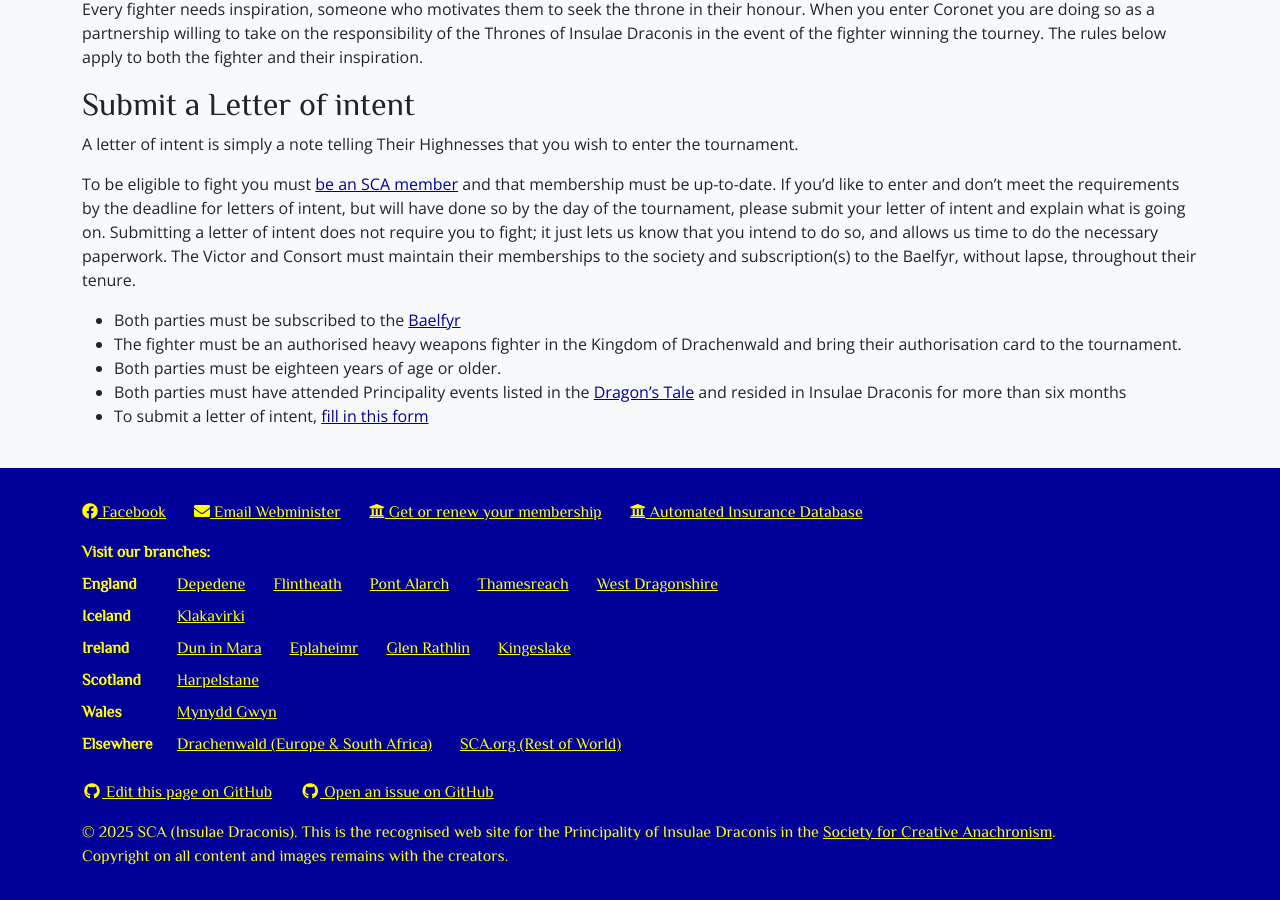
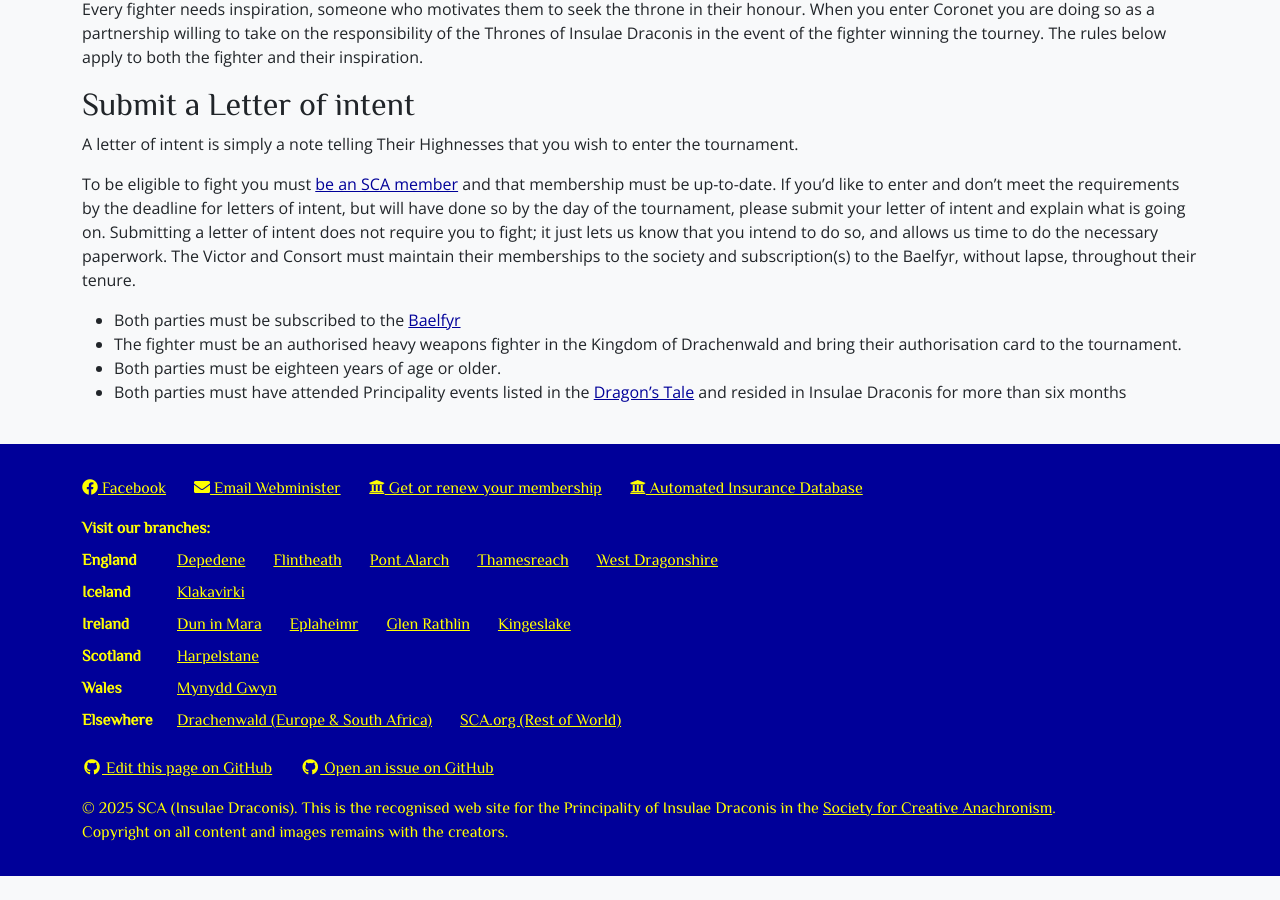
Before and after one commit to drachenwald/insulae-draconis, a Jekyll site: the page built from coronet/coronet-tourney.md, in a window 1280 px wide and 900 px high, scrolled down 738 px. Built offline with Jekyll 4.4.1, drawn with Linux system fonts in a browser that asks for light colours; comment, search, counter and statistics services are not loaded; after the commit the page ends 1614 px from its top, so only the background shows below that.

Commit message:
remove link to non-working form

```diff
--- a/coronet/coronet-tourney.md
+++ b/coronet/coronet-tourney.md
@@ -30,4 +30,3 @@ To be eligible to fight you must [be an SCA member](https://membermojo.co.uk/sca
 - The fighter must be an authorised heavy weapons fighter in the Kingdom of Drachenwald and bring their authorisation card to the tournament.
 - Both parties must be eighteen years of age or older.
 - Both parties must have attended Principality events listed in the [Dragon's Tale](https://drachenwald.sca.org/offices/chronicler/kingdom-newsletter/) and resided in Insulae Draconis for more than six months
-- To submit a letter of intent, [fill in this form](https://forms.gle/d3QcHyJ5KDjZqPJ96)
```
